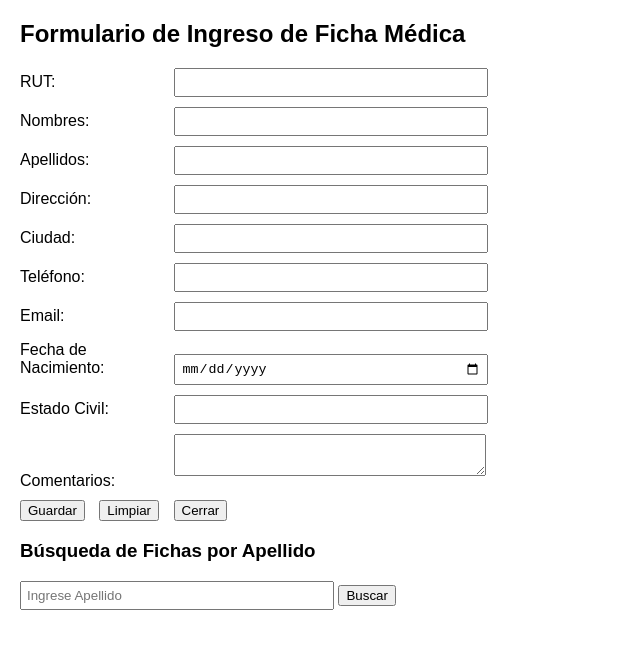
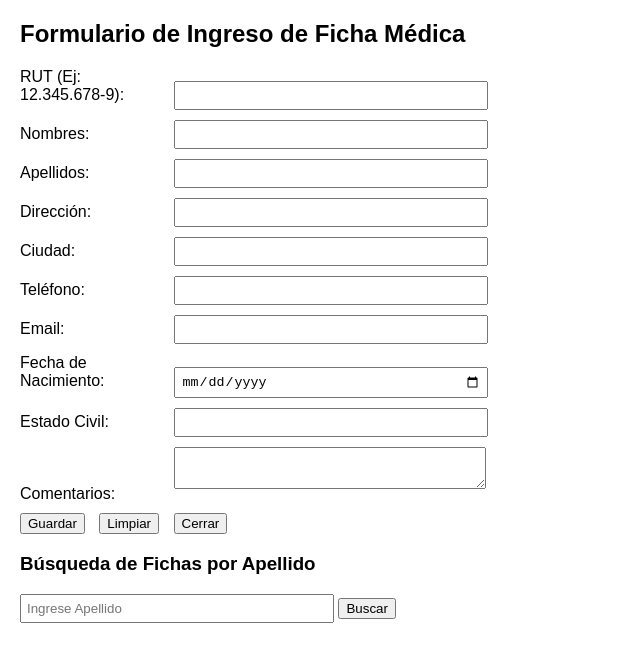
Before and after one commit to Tencito/aieptestingcalidadsoftware, a website: page index.html in a window 1280 px wide. Shown: the whole page, without its empty margins (0-640 px from the left). Drawn offline with Linux system fonts and the light colour scheme.

Commit message:
Update index.html

```diff
--- a/index.html
+++ b/index.html
@@ -9,7 +9,7 @@
 <body>
     <h2>Formulario de Ingreso de Ficha Médica</h2>
     <form id="fichaForm">
-        <label for="rut">RUT:</label>
+        <label for="rut">RUT (Ej: 12.345.678-9):</label>
         <input type="text" id="rut" required><br>
 
         <label for="nombres">Nombres:</label>
@@ -39,7 +39,6 @@
         <label for="comentarios">Comentarios:</label>
         <textarea id="comentarios"></textarea><br>
 
-        <!-- Botones para evitar el comportamiento por defecto de submit -->
         <button type="button" onclick="guardarFicha()">Guardar</button>
         <button type="reset">Limpiar</button>
         <button type="button" onclick="cerrarFormulario()">Cerrar</button>
@@ -51,7 +50,6 @@
 
     <ul id="resultados"></ul>
 
-    <!--  JavaScript -->
     <script src="public/js/app.js"></script>
 </body>
 </html>
```
